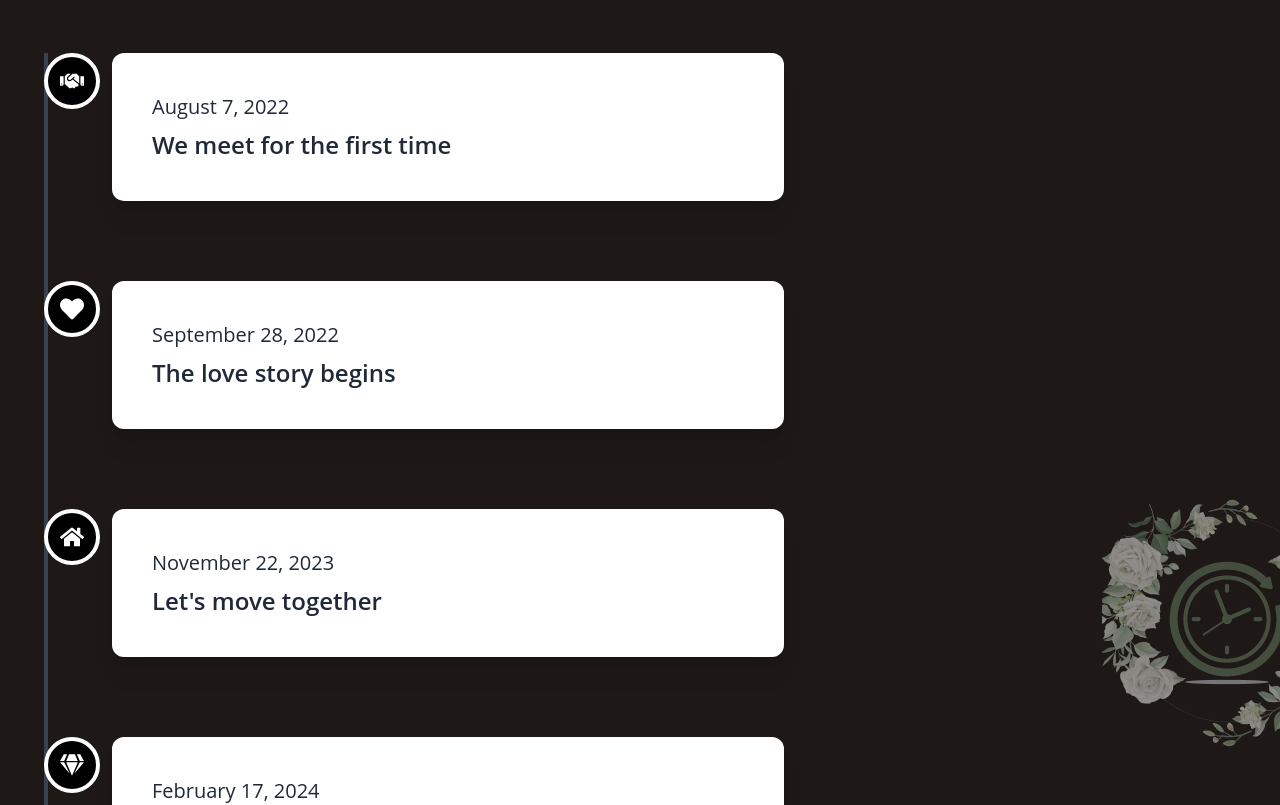
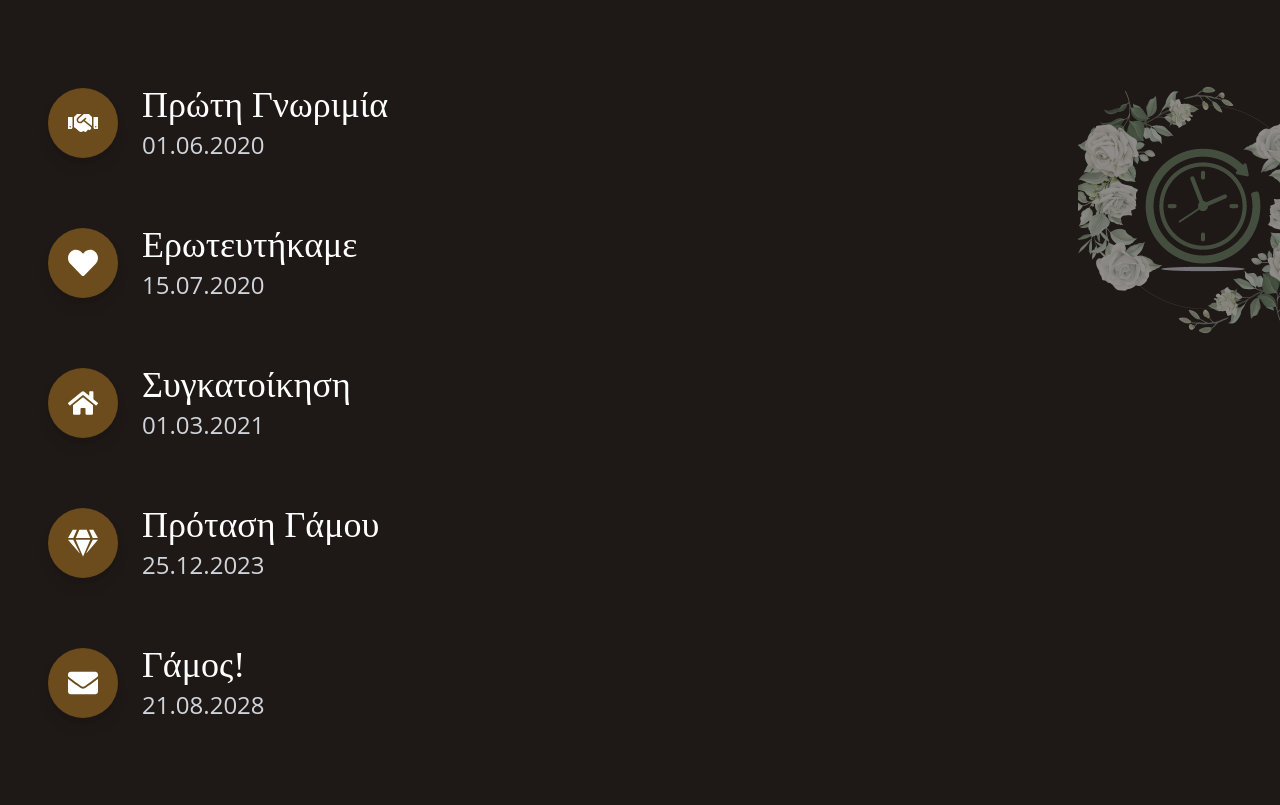
Before and after one commit to kostasmath23/wedding-invite-clean, a React (Vite) app: page / in a window 1280 px wide. Shown: the part 1580-2385 px from the top of the page. Built offline with nearby package versions, Linux system fonts and the light colour scheme.

Commit message:
Add files via upload

```diff
--- a/src/components/Timeline.jsx
+++ b/src/components/Timeline.jsx
@@ -1,65 +1,68 @@
-import React from 'react';
-import { FaHandshake, FaHeart, FaHome, FaGem, FaEnvelope } from 'react-icons/fa';
+import React from "react";
+import {
+  FaHandshake,
+  FaHeart,
+  FaHome,
+  FaGem,
+  FaEnvelope,
+} from "react-icons/fa";
 
 const events = [
   {
-    date: 'August 7, 2022',
-    description: 'We meet for the first time',
-    icon: <FaHandshake />,
+    icon: <FaHandshake className="text-white text-3xl" />,
+    title: "Πρώτη Γνωριμία",
+    date: "01.06.2020",
   },
   {
-    date: 'September 28, 2022',
-    description: 'The love story begins',
-    icon: <FaHeart />,
+    icon: <FaHeart className="text-white text-3xl" />,
+    title: "Ερωτευτήκαμε",
+    date: "15.07.2020",
   },
   {
-    date: 'November 22, 2023',
-    description: "Let's move together",
-    icon: <FaHome />,
+    icon: <FaHome className="text-white text-3xl" />,
+    title: "Συγκατοίκηση",
+    date: "01.03.2021",
   },
   {
-    date: 'February 17, 2024',
-    description: 'The proposal',
-    icon: <FaGem />,
+    icon: <FaGem className="text-white text-3xl" />,
+    title: "Πρόταση Γάμου",
+    date: "25.12.2023",
   },
   {
-    date: 'Right Now',
-    description: 'You reading our invitation',
-    icon: <FaEnvelope />,
+    icon: <FaEnvelope className="text-white text-3xl" />,
+    title: "Γάμος!",
+    date: "21.08.2028",
   },
 ];
 
 export default function Timeline() {
   return (
-    <section className="py-24 px-6 text-white" style={{ backgroundColor: 'rgb(30, 25, 22)' }}>
-      <div className="max-w-7xl mx-auto flex flex-col md:flex-row gap-10 items-stretch justify-between relative">
-
-        {/* Timeline - αριστερά */}
-        <div className="relative w-full md:w-2/3">
-          <div className="absolute left-5 top-0 bottom-0 w-1 bg-gray-700"></div>
-
-          <div className="pl-12">
-            {events.map((event, i) => (
-              <div key={i} className="relative mb-20">
-                <div className="absolute left-0 top-0 transform -translate-x-1/2 bg-black border-4 border-white rounded-full w-14 h-14 flex items-center justify-center text-2xl text-white z-10">
-                  {event.icon}
-                </div>
-
-                <div className="bg-white text-gray-800 p-10 rounded-xl shadow-xl max-w-2xl ml-10">
-                  <p className="text-xl mb-2">{event.date}</p>
-                  <p className="text-2xl font-semibold">{event.description}</p>
-                </div>
+    <section
+      className="py-32 px-6 md:px-12 text-white overflow-hidden"
+      style={{ backgroundColor: "rgb(30,25,22)" }}
+    >
+      <div className="max-w-7xl mx-auto flex flex-col md:flex-row items-start justify-between gap-12">
+        {/* Timeline list */}
+        <div className="w-full md:w-2/3 space-y-16">
+          {events.map((event, index) => (
+            <div key={index} className="flex items-center gap-6">
+              <div className="bg-[#6c4c1c] p-5 rounded-full shadow-lg">
+                {event.icon}
               </div>
-            ))}
-          </div>
+              <div>
+                <h3 className="text-4xl font-serif mb-1">{event.title}</h3>
+                <p className="text-2xl text-gray-300">{event.date}</p>
+              </div>
+            </div>
+          ))}
         </div>
 
-        {/* timeline.png - δεξιά */}
-        <div className="w-full md:w-1/3 flex items-center justify-center md:justify-end">
+        {/* Timeline image */}
+        <div className="w-full md:w-1/3 flex justify-center md:justify-end">
           <img
             src="/images/timeline.png"
             alt="timeline"
-            className="w-[250px] max-w-[250px] h-auto animate-pulse translate-x-24"
+            className="w-2/3 max-w-[250px] md:w-[250px] h-auto animate-pulse md:translate-x-24 translate-x-0"
           />
         </div>
       </div>
```
